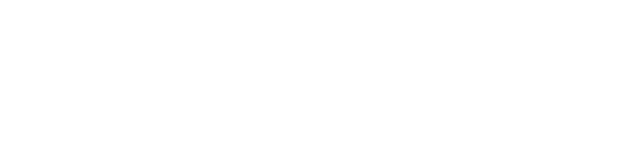
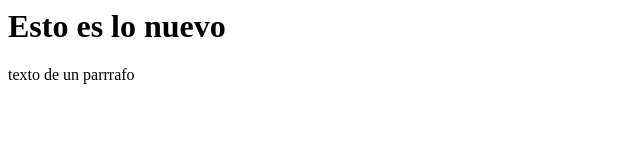
Before and after one commit to ulisescerv91/pruebaGit, a plain HTML site: page index.html in a window 1280 px wide. Shown: the whole page, without its empty margins (0-640 px from the left). Drawn offline with Linux system fonts and the light colour scheme.

Commit message:
modificar elemento
se modifico el archivo para ver como se hacia el cambio

```diff
--- a/index.html
+++ b/index.html
@@ -3,6 +3,7 @@
 	<title>Oie si</title>
 </head>
 <body>
-
+	<h1>Esto es lo nuevo</h1>
+	<p>texto de un parrrafo</p>
 </body>
 </html>
```
